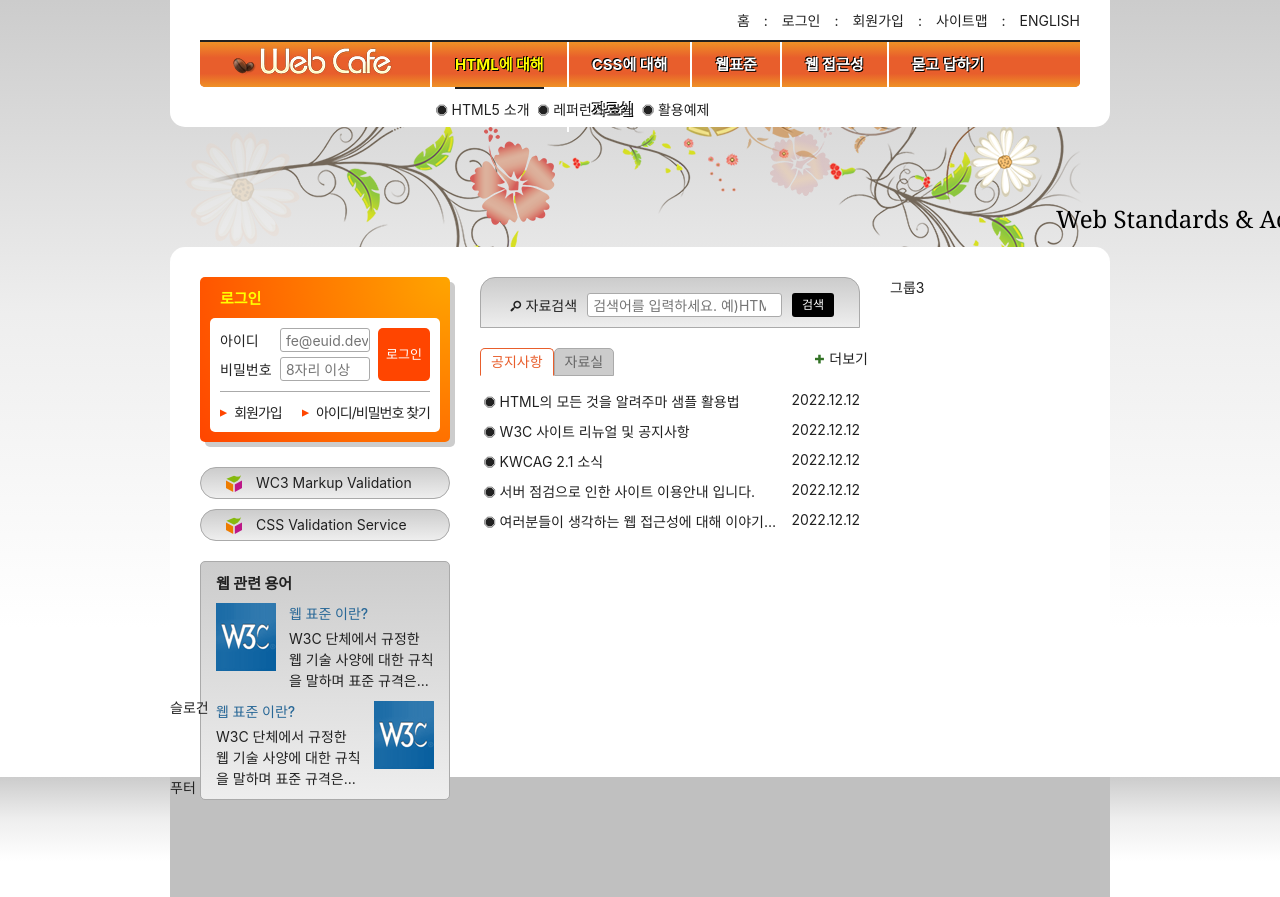
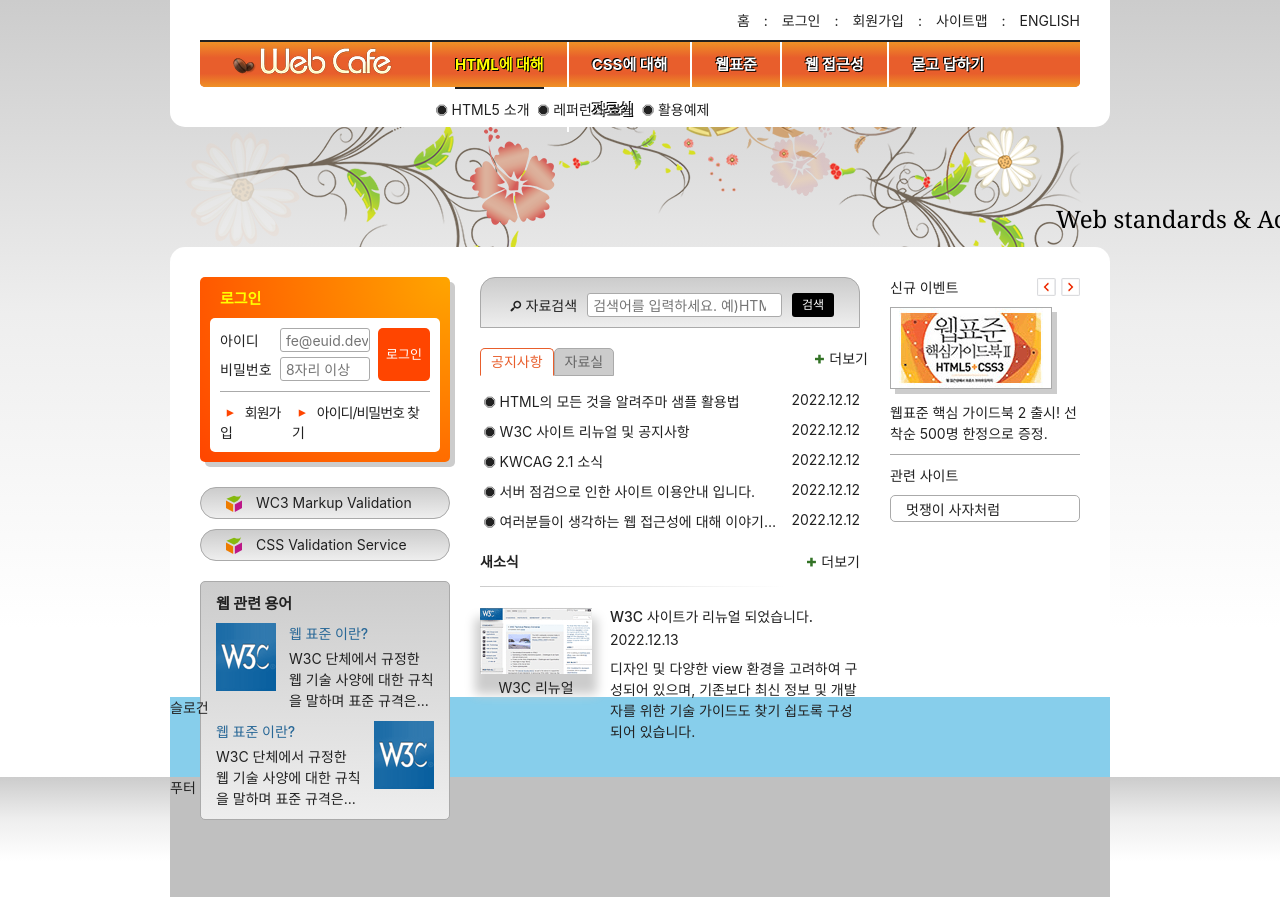
Before and after one commit to kimmoonju-102/HTML5, a plain HTML site: page index.html in a window 1280 px wide. Shown: the top 897 px of the page. Drawn offline with Linux system fonts and the light colour scheme; a web font is replaced by a local one.

Commit message:
새소식, 신규이벤트, 관련 사이트 완성

```diff
--- a/index.html
+++ b/index.html
@@ -7,7 +7,9 @@
   <title>웹카페</title>
   <link rel="stylesheet" as="style" crossorigin href="https://cdn.jsdelivr.net/gh/orioncactus/pretendard@v1.3.6/dist/web/static/pretendard.css" />
   <link rel="stylesheet" href="./styles/style.css" />
-  <script src="./js/main.js" defer></script>
+  <!-- <script src="./js/main.js" defer></script> -->
+  <script src="./js/jquery.min.js"></script>
+  <script src="./js/menu-tab.js"></script>
 </head>
 <body>
   <header class="header">
@@ -130,7 +132,7 @@
   </header>
   <div class="visual">
     <div class="visual-text">
-      Web Standards &amp; AccessibilitY
+      Web standards &amp; Accessibility
     </div>
   </div>
   <main class="main">
@@ -152,8 +154,8 @@
           </fieldset>
         </form>
         <ul class="sign">
-          <li><a href="/">회원가입</a></li>
-          <li><a href="/">아이디/비밀번호 찾기</a></li>
+          <li><a href="/" class="icon-right-dir">회원가입</a></li>
+          <li><a href="/" class="icon-right-dir">아이디/비밀번호 찾기</a></li>
         </ul>
       </section>
       <h2 class="a11y-hidden">유효성 검사 배너</h2>
@@ -172,7 +174,7 @@
       <section class="term">
         <h2 class="term-title">웹 관련 용어</h2>
         <dl class="term-list">
-          <div class="even">
+          <div>
             <dt class="term-list-subject">웹 표준 이란?</dt>
             <dd class="term-list-thumbnail">
               <img src="./assets/web_standards.gif" alt="W3C 로고" />
@@ -264,9 +266,55 @@
           <a href="/" class="board-more icon-plus" aria-labelledby="archiveButton">더보기</a>
         </div>
       </div>
-
+      <section class="news">
+        <h2 class="news-title accent-color">새소식</h2>
+        <a href="/" class="news-link">
+          <article class="news-item">
+            <h3 class="news-item-title">W3C 사이트가 리뉴얼 되었습니다.</h3>
+            <time class="news-item-date" datetime="2022-12-13T09:30:23">2022.12.13</time>
+            <p class="news-item-brief">
+              디자인 및 다양한 view 환경을 고려하여 구성되어 있으며,
+              기존보다 최신 정보 및 개발자를 위한 기술 가이드도
+              찾기 쉽도록 구성되어 있습니다.
+            </p>
+            <figure class="news-item-thumbnail">
+              <img src="assets/news.gif" width="" alt="W3C 사이트가 HTML5 발표 후 새롭게 리뉴얼 된 모습" />
+              <figcaption>W3C 리뉴얼</figcaption>
+            </figure>
+          </article>
+        </a>
+        <a href="/" class="icon-plus news-more more" title="새소식">더보기</a>
+      </section>
     </div>
-    <div class="group group3">그룹3</div>
+    <div class="group group3">
+      <div class="gradient-effect">
+        <section class="event">
+          <h2 class="event-title text-xl">신규 <span class="accent-color">이벤트</span></h2>
+          <div class="event-button-wrapper">
+            <button type="button" class="event-button event-button-prev">이전 이벤트 보기</button>
+            <button type="button" class="event-button event-button-next">다음 이벤트 보기</button>
+          </div>
+          <div id="eventDetail">
+            <p class="event-thumbnail">
+              <img src="./assets/free_gift.gif" alt="이벤트 경품 : 웹표준 핵심 가이드북 2(HTML5+CSS3) 증정" />
+            </p>
+            <p class="event-brief">
+              <em>웹표준 핵심 가이드북 2 출시!</em> 선착순 500명 한정으로 증정.
+            </p>
+          </div>
+        </section>
+        <section class="related">
+          <h2 class="related-title text-xl">관련 <span class="accent-color">사이트</span></h2>
+          <ul class="related-list" tabindex="0">
+            <li><a href="/">멋쟁이 사자처럼</a></li>
+            <li><a href="/">이듬(E.UID)</a></li>
+            <li><a href="/">웹접근성 연구소</a></li>
+            <li><a href="/">프론트엔드 사기꾼</a></li>
+            <li><a href="/">코드 라이언</a></li>
+          </ul>
+        </section>
+      </div>
+    </div>
   </main>
   <article class="slogan">슬로건</article>
   <footer class="footer">
--- a/styles/style.css
+++ b/styles/style.css
@@ -2,6 +2,7 @@
 @import url(./reset.css);
 @import url(./fonts.css);
 @import url(./fontello.css);
+@import url(./module.css);
 
 /* 숨김 콘텐츠 */
 .a11y-hidden,
@@ -612,8 +613,163 @@
   color: hsla(110, 50%, 30% ,1);
 }
 
+/* 새소식 */
+.news {
+  margin-top: 20px;
+  position: relative;
+}
+
+.news::before {
+  content: "";
+  position: absolute;
+  top: 35px;
+  left: 0;
+  width: 80%;
+  height: 1px;
+  background: #aaa linear-gradient(to right, #ccc, #fff);
+}
+
+.news-title {
+  font-weight: 1.5rem;
+  font-weight: 700;
+}
+
+.news-link {
+  display: block;
+}
+
+
+.news-item {
+  margin-top:35px;
+  /* padding-left를 이용하여 일단 공간확보 */
+  padding-left: 130px;
+  position: relative;
+}
+
+.news-item-title {
+  font-weight: 500;
+}
+
+.news-item-date {
+  display: block;
+  margin: 5px 0 10px;
+}
+
+.news-item-brief {
+  line-height: 1.5;
+}
+
+.news-item-thumbnail {
+  position:absolute;
+  top: 2px;
+  left: 0;
+  text-align: center;
+}
+
+.news-item-thumbnail img {
+  box-shadow: 0 15px 10px 5px #ccc;
+
+}
+
+.news-more {
+  position: absolute;
+  /* 클릭 영역을 확보한다. position 좌표 주기*/
+  top: -8px;
+  right: -8px;
+  padding: 8px;
+}
+
+/* 신규 이벤트 및 관련 사이트 */
+.event {
+  border-bottom: 1px solid #aaa;
+}
+
+.event-title {
+  display: inline-block;
+}
+
+.event-button-wrapper {
+  height: 20px;
+  overflow: hidden;
+  /* gap영역이 보여서 display: flex을 사용함 */
+  display: flex;
+  flex-flow: row nowrap;
+  /* 높이의 가운데 정렬하기 위해 */
+  align-items: center;
+  gap: 5px;
+  float: right;
+}
+
+
+/* IR 기법 -> Image Replacement */
+.event-button {
+  width: 19px;
+  height: 18px;
+  border: 0;
+  padding: 18px 0 0 0;
+  background: url(./images/back_forward.png) no-repeat;
+}
+
+.event-button-next {
+  background-position: -36px 0;
+}
+
+.event-button:focus {
+  outline-offset: -2px;
+}
+
+.event-thumbnail,
+.event-brief {
+  margin: 10px 0;
+}
+
+.event-thumbnail img {
+  border: 1px solid #aaa;
+  box-shadow: 5px 5px 0 0 #ccc;
+}
+
+.event-brief {
+  line-height: 1.5;
+}
+
+.related {
+  margin-top: 10px;
+}
+
+.related-list {
+  background-color: #fff;
+  border: 1px solid #aaa;
+  border-radius: 5px;
+  margin-top: 10px;
+  height: 27px;
+  overflow: hidden;
+  transition: height 400ms, padding 400ms 400ms;
+  /* padding: 0; */
+}
+
+.related-list li {
+  height: 25px;
+  display: flex;
+  flex-flow: row;
+  align-items: center;
+  padding: 0 5px
+}
+
+.related-list a {
+  flex-grow: 1;
+  padding: 0 10px;
+}
+
+.related-list:hover,
+.related-list:focus {
+  height: 147px;
+  padding-top: 10px;
+  padding-bottom: 10px;
+}
+
 /* 슬로건 */
 .slogan {
+  background: skyblue;
   height: 10vh;
   clear: both;
 }
```
